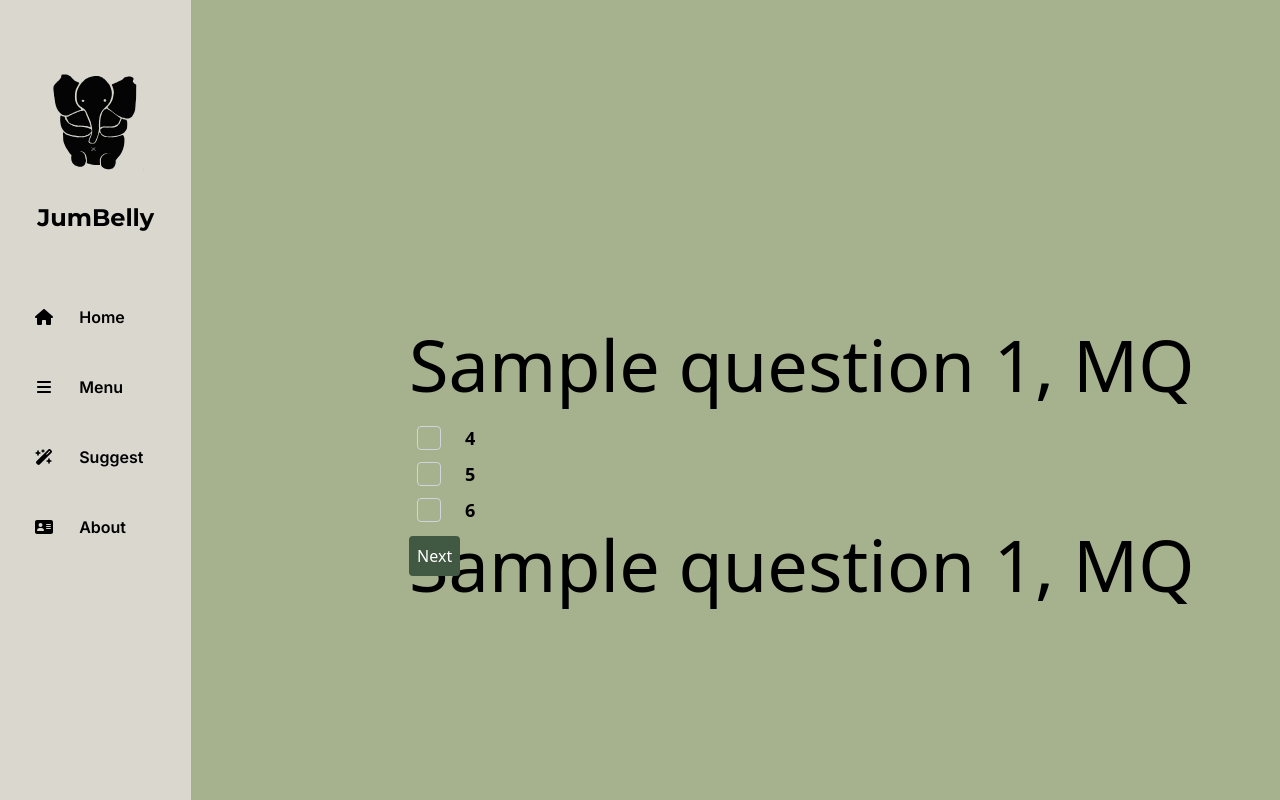
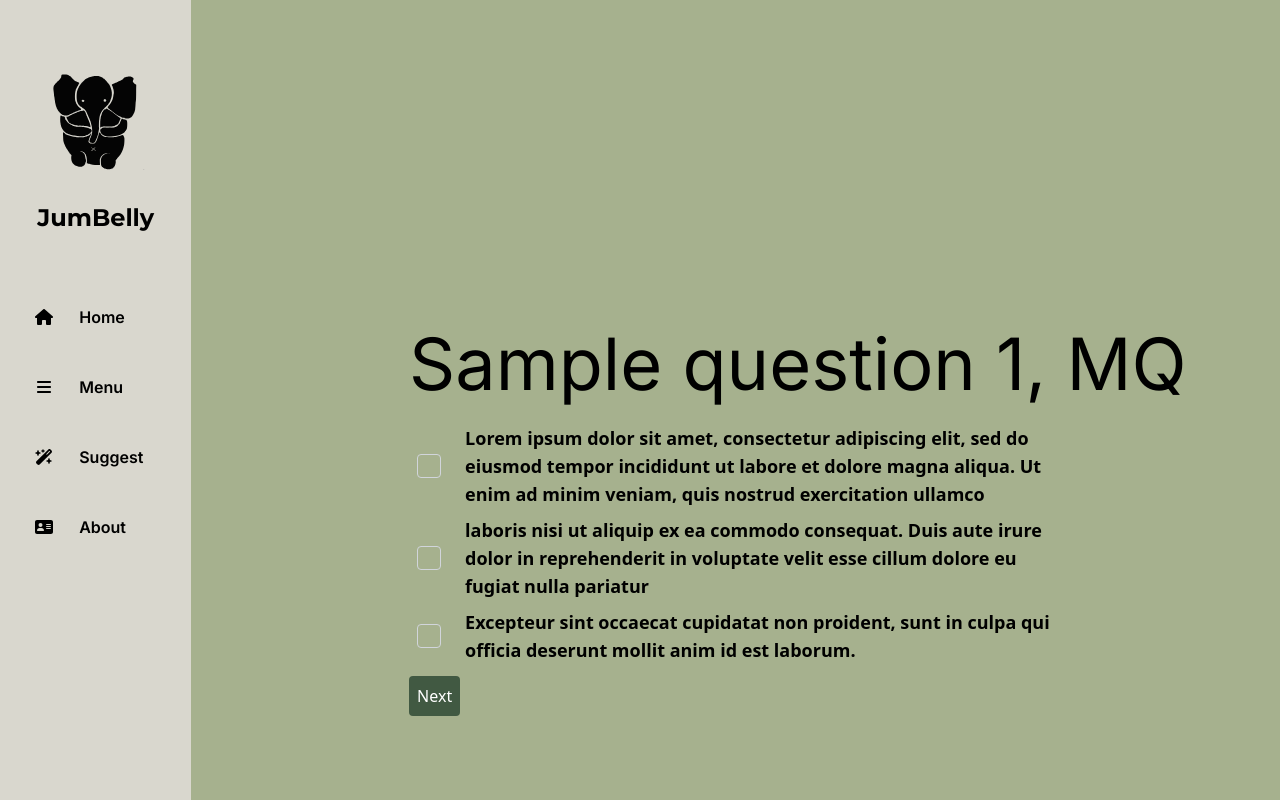
Before and after one commit to tylerrlin/jumbopack, a Next.js app: page /make_me_a_meal in a window 1280 px wide. Built offline with nearby package versions, Linux system fonts and the light colour scheme.

Commit message:
End of day 1, before doing the form submission thing

```diff
--- a/src/app/layout.tsx
+++ b/src/app/layout.tsx
@@ -34,9 +34,7 @@ export default function RootLayout({
                 className={`${montserrat.variable} ${inter.variable} antialiased bg-background flex justify-center`}
             >
                 <Sidebar />
-                <div className="h-screen w-full overflow-y-scroll">
-                    {children}
-                </div>
+                <div className="h-screen w-full overflow-y-scroll">{children}</div>
             </body>
         </html>
     );
--- a/src/app/make_me_a_meal/page.tsx
+++ b/src/app/make_me_a_meal/page.tsx
@@ -1,6 +1,11 @@
 // import StorageBreakdown from "@/components/BreakdownComponent";
 
-"use client";
+"use client"
+
+import React, { useRef } from "react";
+
+
+
 
 interface Question {
     text: string; // The question in string format
@@ -13,7 +18,9 @@ const questions: Question[] = [
     {
         text: "Sample question 1, MQ",
         isOpenResponse: false,
-        choices: ["4", "5", "6"],
+        choices: ["Lorem ipsum dolor sit amet, consectetur adipiscing elit, sed do eiusmod tempor incididunt ut labore et dolore magna aliqua. Ut enim ad minim veniam, quis nostrud exercitation ullamco ",
+             "laboris nisi ut aliquip ex ea commodo consequat. Duis aute irure dolor in reprehenderit in voluptate velit esse cillum dolore eu fugiat nulla pariatur",
+              "Excepteur sint occaecat cupidatat non proident, sunt in culpa qui officia deserunt mollit anim id est laborum."],
     },
     {
         text: "What is 2 + 2?",
@@ -44,6 +51,14 @@ const colors: string[] = [
 
 export default function Home() {
 
+      // Create an array of refs for the questions
+  const questionRefs = useRef<(HTMLDivElement | null)[]>([]);
+
+  // Function to scroll to a specific question based on its index
+  const scrollToQuestion = (index: number) => {
+    questionRefs.current[index]?.scrollIntoView({ behavior: "smooth" });
+  };
+
      // Scrolls up one full screen height
     const scrollUp = () => {
         window.scrollBy({
@@ -71,7 +86,8 @@ export default function Home() {
             <div className="flex flex-col md:flex-row  md: gap-4 px-8 md:px-0 my-2 ">
                 {index !== numQuestions - 1 &&
                     (<button className="bg-green3 text-white p-2 rounded"
-                    onClick={scrollDown}>
+                    onClick={() => scrollToQuestion(index + 1)}
+>
                     Next
                     </button>) }
                 {index == numQuestions - 1 &&
@@ -81,7 +97,8 @@ export default function Home() {
                     </button>) }
                 {index !== 0 && (
                     <button className="bg-green2 text-white p-2 rounded"
-                    onClick={scrollUp}>
+                    onClick={() => scrollToQuestion(index - 1)}
+>
                         Previous
 
                     </button>
@@ -110,7 +127,7 @@ export default function Home() {
                 <input
                   type="checkbox"
                   id={`choice-${index}`}
-                  className="mr-2 appearance-none size-6 border border-gray-300 rounded checked:bg-green2 checked:border-green3"
+                  className="flex-shrink-0 mr-2 appearance-none h-6 w-6 border border-gray-300 rounded checked:bg-green2 checked:border-green3"
                 />
                 <label htmlFor={`choice-${index}`} className="appearance-none text-lg font-extrabold">{choice}</label>
               </div>
@@ -123,10 +140,10 @@ export default function Home() {
     const question_html=(index: number): React.ReactNode => {
         const question = questions[index];
         return  <>
-                    <h2 className="absolute bottom-1/2  left-[20%] font-Inter text-7xl pl-400px"> {question.text}
+                    <h2 className="absolute bottom-1/2  left-[20%] font-inter text-7xl pl-400px"> {question.text}
                     </h2>
-                    <h2 className="absolute bottom-1/4  left-[20%] font-sans text-7xl pl-400px"> {question.text}
-                    </h2>
+                    {/* <h2 className="absolute bottom-1/4  left-[20%] font-sans text-7xl pl-400px"> {question.text}
+                    </h2> */}
                     <div className="absolute top-1/2 left-[20%] flex flex-col right-[20%]  py-6 gap-1">
                         {question.isOpenResponse ?
                             (<textarea className="rounded-lg bg-transparent  hover:bg-green1dark placeholder-white text-gray-200 pl-[14px]"
@@ -145,7 +162,8 @@ export default function Home() {
             <div className={bg_tailwind(numQuestions)}>
                 <div>
                     {questions.map((question, index) => (
-                        <div key={index} className={question_style(index) + "items-center h-screen"}>
+                        <div key={index} className={question_style(index) + "items-center h-screen"}
+                            ref={(el) => (questionRefs.current[index] = el)}>
                             {question_html(index)}
                         </div>
                     ))}
```
